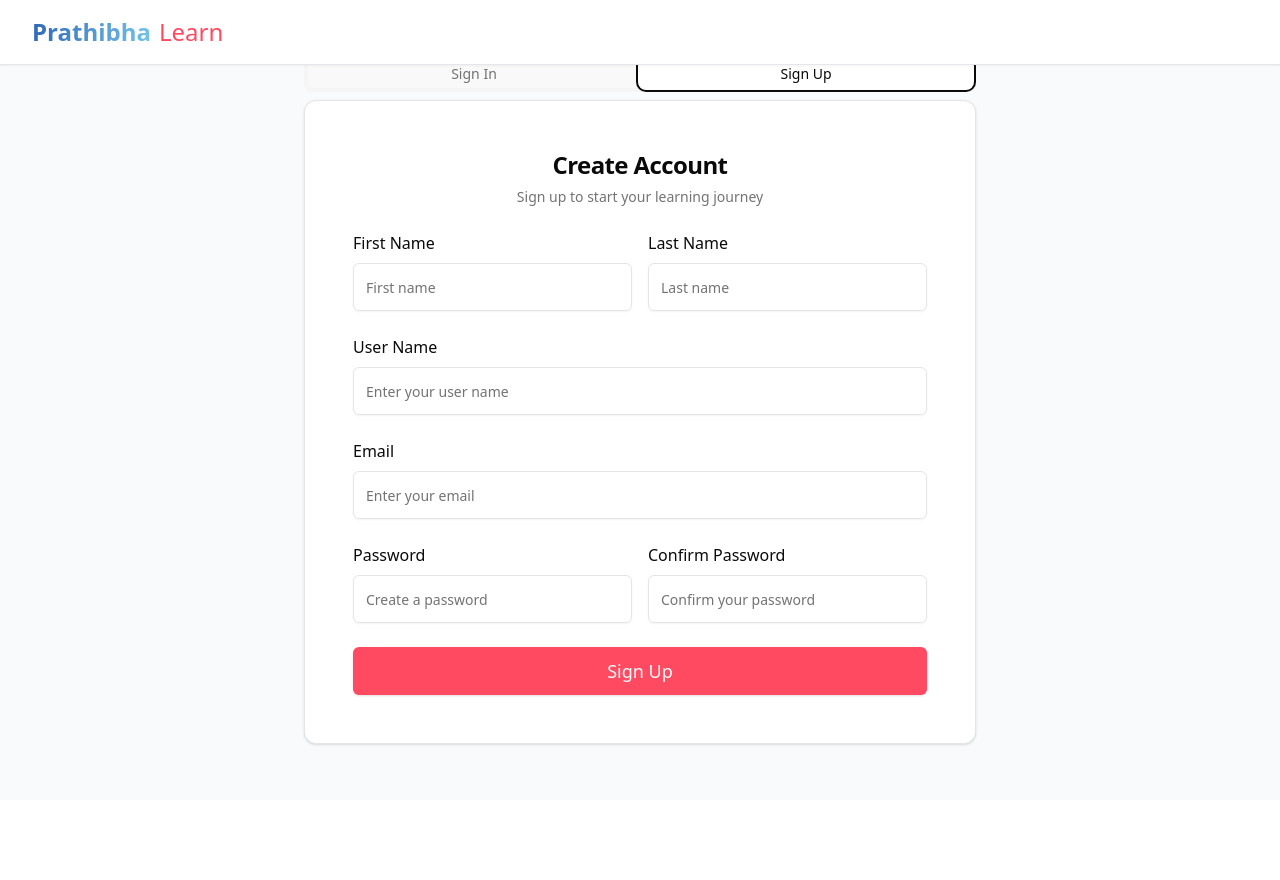
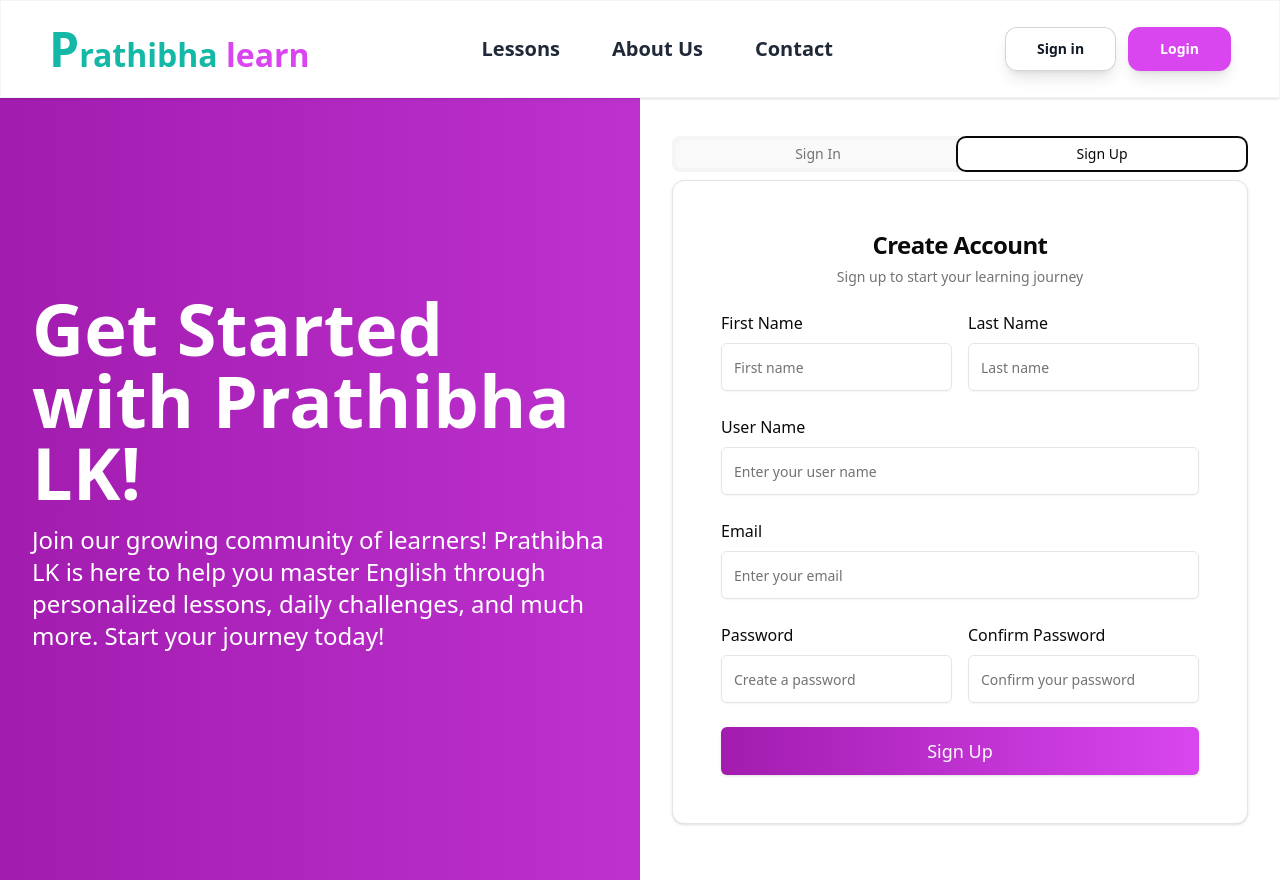
Before and after one commit to Dulina-Chandul/prathibha-lk-dev, a React (Vite) app in the folder frontend/: page /auth in a window 1280 px wide. Both pictures are taken after a click on the tab "Sign Up". Before the commit the page ends 800 px from the top, so only its background shows below. Built offline with nearby package versions, Linux system fonts and the light colour scheme; no server answers.

Commit message:
Sign In Sign Up
80% Process Done
Need to create the error toast when user entered the wrong details while Sign In

```diff
--- a/frontend/src/App.jsx
+++ b/frontend/src/App.jsx
@@ -9,9 +9,12 @@ import AddNewCoursePage from "./pages/instructor/add-course/AddNewCoursePage";
 import CourseDetailsPage from "./pages/student/course-details/CourseDetailsPage";
 
 function App() {
-  const { auth } = useContext(AuthContext);
+  const { auth, setNumberOFLoginsInASession, numberOFLoginsInASession } =
+    useContext(AuthContext);
 
   console.log("User : ", auth.user);
+
+  // console.log("Number of logins in a session: ", numberOFLoginsInASession);
 
   return (
     <div>
--- /dev/null
+++ b/frontend/src/components/common-view/CommonHeader.jsx
@@ -0,0 +1,59 @@
+import React from "react";
+import { Link } from "react-router-dom";
+
+const CommonHeader = () => {
+  return (
+    <header className="fixed inset-x-0 top-0 z-30 mx-auto w-full border border-gray-100 bg-white py-3 shadow backdrop-blur-lg">
+      <div className="px-12">
+        <div className="flex items-center justify-between">
+          <div className="flex shrink-0">
+            <Link aria-current="page" className="flex items-center" to="/home">
+              <h1 className="h-15 text-[#14b8a6] text-[3rem] font-bold">P</h1>
+              <h1 className="h-9 w-auto text-[2rem] text-[#14b8a6] font-bold">
+                rathibha <span className="text-[#d946ef]">learn</span>
+              </h1>
+              <p className="sr-only">Prathibha learn</p>
+            </Link>
+          </div>
+          <div className="hidden md:flex md:items-center md:justify-center md:gap-5">
+            <Link
+              aria-current="page"
+              className="inline-block rounded-lg px-4 py-2 text-xl font-semibold text-gray-800 transition-transform duration-200 hover:bg-gray-200 hover:text-gray-900 hover:scale-105"
+              to="/lessons"
+            >
+              Lessons
+            </Link>
+            <Link
+              className="inline-block rounded-lg px-4 py-2 text-xl font-semibold text-gray-800 transition-transform duration-200 hover:bg-gray-200 hover:text-gray-900 hover:scale-105"
+              to="/about-us"
+            >
+              About Us
+            </Link>
+            <Link
+              className="inline-block rounded-lg px-4 py-2 text-xl font-semibold text-gray-800 transition-transform duration-200 hover:bg-gray-200 hover:text-gray-900 hover:scale-105"
+              to="/contact"
+            >
+              Contact
+            </Link>
+          </div>
+          <div className="flex items-center justify-end gap-3">
+            <Link
+              className="hidden items-center justify-center rounded-xl bg-white px-8 py-3 text-sm font-semibold text-gray-900 shadow-lg ring-1 ring-inset ring-gray-300 transition-all duration-200  hover:scale-105 sm:inline-flex"
+              to="/auth"
+            >
+              Sign in
+            </Link>
+            <Link
+              className="inline-flex items-center justify-center rounded-xl bg-[#d946ef] px-8 py-3 text-sm font-semibold text-white shadow-lg transition-all duration-300 ease-in-out transform hover:bg-[#a21caf] hover:scale-110 focus-visible:outline focus-visible:outline-2 focus-visible:outline-offset-2 focus-visible:outline-blue-600"
+              to="/auth"
+            >
+              Login
+            </Link>
+          </div>
+        </div>
+      </div>
+    </header>
+  );
+};
+
+export default CommonHeader;
--- a/frontend/src/components/form-controller-common/CommonForm.jsx
+++ b/frontend/src/components/form-controller-common/CommonForm.jsx
@@ -4,6 +4,7 @@ import { Button } from "../ui/button";
 import FormControls from "./FormControls";
 import Confetti from "react-confetti";
 import toast, { Toaster } from "react-hot-toast";
+import { AuthContext } from "@/context/auth-context/AuthContext";
 
 const CommonForm = ({
   handleSubmit,
@@ -14,6 +15,8 @@ const CommonForm = ({
 }) => {
   const [showConfetti, setShowConfetti] = useState(false);
 
+  const { auth } = useContext(AuthContext);
+
   useEffect(() => {
     if (showConfetti) {
       const timer = setTimeout(() => {
@@ -23,11 +26,8 @@ const CommonForm = ({
     }
   }, [showConfetti]);
 
-  // Confirm Password in Sign Up process
   const checkPassword = () => {
     if (formData.password !== formData.confirmPassword) {
-      console.log(formData.password);
-      console.log(formData.confirmPassword);
       toast.error("Password doesn't match. Please try again.", {
         position: "top-right",
       });
@@ -36,22 +36,38 @@ const CommonForm = ({
     return true;
   };
 
-  const handleFormSubmit = (e) => {
+  const handleFormSubmit = async (e) => {
     e.preventDefault();
 
     if (buttonText === "Sign Up") {
       if (!checkPassword()) {
         return;
       }
+    }
 
-      toast.success("Registration successful!", {
+    try {
+      const result = await handleSubmit(e);
+
+      if (buttonText === "Sign Up") {
+        if (result.success) {
+          toast.success("Registration successful!", {
+            position: "top-right",
+          });
+          setShowConfetti(true);
+        } else {
+          toast.error(result.message || "Username or Email already exist", {
+            position: "top-right",
+          });
+        }
+      }
+    } catch (error) {
+      // Send Error Code
+      toast.error(error.message || "An error occurred during registration.", {
         position: "top-right",
       });
-      setShowConfetti(true);
     }
 
     setFormData({});
-    handleSubmit(e);
   };
 
   return (
@@ -61,7 +77,7 @@ const CommonForm = ({
         toastOptions={{
           duration: 8000,
         }}
-      />{" "}
+      />
       <form onSubmit={handleFormSubmit}>
         <FormControls
           formControlls={formControlls}
@@ -70,7 +86,7 @@ const CommonForm = ({
         />
         <Button
           type="submit"
-          className="w-full h-12 text-lg bg-[#FF4A61] hover:bg-[#ff3349] mt-6"
+          className="w-full h-12 text-lg bg-gradient-to-r transition-colors duration-5000 ease-in-out from-[#a21caf] to-[#d946ef] mt-6 hover:bg-gradient-to-r hover:from-[#d946ef] hover:to-[#a21caf] hover:text-white"
         >
           {buttonText}
         </Button>
--- a/frontend/src/context/auth-context/AuthContext.jsx
+++ b/frontend/src/context/auth-context/AuthContext.jsx
@@ -15,13 +15,23 @@ export const AuthProvider = ({ children }) => {
     authenticated: false,
     user: null,
   });
+  const [numberOFLoginsInASession, setNumberOFLoginsInASession] = useState(0);
 
   const handleSignUpSubmit = async (e) => {
     e.preventDefault();
-    const data = await registerService(signUpFormData);
-    console.log(data);
+    try {
+      const data = await registerService(signUpFormData);
+      console.log(data);
+      return data;
+    } catch (error) {
+      console.log(error);
+      if (error.response && error.response.status === 400) {
+        throw new Error("Username or Email already exist");
+      } else {
+        throw new Error("An error occurred during registration.");
+      }
+    }
   };
-
   const handleSignInSubmit = async (e) => {
     e.preventDefault();
     const data = await loginService(signInFormData);
@@ -35,6 +45,8 @@ export const AuthProvider = ({ children }) => {
         authenticated: true,
         user: data.data.user,
       });
+      // Update the number of logins in a session
+      setNumberOFLoginsInASession((prev) => prev + 1);
     } else {
       setAuth({
         authenticated: false,
@@ -85,6 +97,8 @@ export const AuthProvider = ({ children }) => {
         handleSignInSubmit,
         auth,
         resetCredentials,
+        numberOFLoginsInASession,
+        setNumberOFLoginsInASession,
       }}
     >
       {children}
--- a/frontend/src/pages/auth/AuthPage.jsx
+++ b/frontend/src/pages/auth/AuthPage.jsx
@@ -11,8 +11,10 @@ import {
 import { signInFormControll, signUpFormControll } from "@/config/config";
 import CommonForm from "@/components/form-controller-common/CommonForm";
 import { AuthContext } from "@/context/auth-context/AuthContext";
+import CommonHeader from "@/components/common-view/CommonHeader";
 
 const AuthPage = () => {
+  const [currentTab, setCurrentTab] = useState("signin");
   const {
     signUpFormData,
     setSignUpFormData,
@@ -22,23 +24,46 @@ const AuthPage = () => {
     handleSignInSubmit,
   } = useContext(AuthContext);
 
+  const getLeftSideContent = () => {
+    if (currentTab === "signin") {
       return (
-    <div className="flex flex-col min-h-screen">
-      <header className="fixed top-0 w-full bg-white border-b border-gray-200 shadow-sm">
-        <div className="max-w-7xl mx-auto px-4 sm:px-6 lg:px-8">
-          <div className="flex justify-between items-center h-16">
-            <Link to="/" className="flex items-center space-x-2">
-              <span className="text-2xl font-bold bg-gradient-to-r from-[#3168ba] to-[#73c3e8] bg-clip-text text-transparent">
-                Prathibha
-              </span>
-              <span className="text-2xl font-medium text-[#FF4A61]">Learn</span>
-            </Link>
+        <div className="flex-1 flex flex-col justify-center p-8 text-white">
+          <h2 className="text-8xl text-white font-bold mb-4 ">Welcome Back!</h2>
+          <p className="text-2xl mb-4">
+            We're glad to see you again! Sign in to continue improving your
+            English skills with Prathibha LK. Your learning journey is <br />{" "}
+            <span className="font-bold ">just one step away!</span>
+          </p>
         </div>
+      );
+    } else if (currentTab === "signup") {
+      return (
+        <div className="flex-1 flex flex-col justify-center p-8 text-white">
+          <h2 className="text-7xl font-bold mb-4">
+            Get Started with Prathibha LK!
+          </h2>
+          <p className="text-2xl mb-4">
+            Join our growing community of learners! Prathibha LK is here to help
+            you master English through personalized lessons, daily challenges,
+            and much more. Start your journey today!
+          </p>
         </div>
-      </header>
-      <main className="flex items-center justify-center min-h-screen bg-gray-50 px-4">
-        <Tabs defaultValue="signin" className="w-full max-w-2xl">
-          <TabsList className="grid w-full grid-cols-2">
+      );
+    }
+  };
+
+  return (
+    <div className="flex flex-col min-h-screen w-screen overflow-x-hidden">
+      <CommonHeader />
+      <main className="flex flex-row items-center justify-center min-h-screen bg-gray-50 bg-gradient-to-r from-[#a21caf] to-[#d946ef] mt-20">
+        {getLeftSideContent()}
+        <div className="flex-1 flex flex-col items-center justify-center min-h-screen p-8 bg-white">
+          <Tabs
+            defaultValue="signin"
+            className="w-full max-w-2xl"
+            onValueChange={setCurrentTab}
+          >
+            <TabsList className="grid w-full grid-cols-2 ">
               <TabsTrigger value="signin">Sign In</TabsTrigger>
               <TabsTrigger value="signup">Sign Up</TabsTrigger>
             </TabsList>
@@ -47,13 +72,14 @@ const AuthPage = () => {
             <TabsContent value="signin">
               <Card className="p-6">
                 <CardHeader>
-                <CardTitle className="text-2xl text-center">Sign In</CardTitle>
+                  <CardTitle className="text-2xl text-center">
+                    Sign In
+                  </CardTitle>
                   <CardDescription className="text-center">
                     Sign in to your account
                   </CardDescription>
                 </CardHeader>
                 <CardContent>
-                {/* Sending Sign in form details */}
                   <CommonForm
                     formControlls={signInFormControll}
                     formData={signInFormData}
@@ -77,7 +103,6 @@ const AuthPage = () => {
                   </CardDescription>
                 </CardHeader>
                 <CardContent>
-                {/* Sending Sign up form details */}
                   <CommonForm
                     formControlls={signUpFormControll}
                     formData={signUpFormData}
@@ -89,6 +114,7 @@ const AuthPage = () => {
               </Card>
             </TabsContent>
           </Tabs>
+        </div>
       </main>
     </div>
   );
--- a/frontend/src/pages/instructor/dashboard/InstructorDashboardPage.jsx
+++ b/frontend/src/pages/instructor/dashboard/InstructorDashboardPage.jsx
@@ -6,11 +6,16 @@ import { Tabs } from "@/components/ui/tabs";
 import { AuthContext } from "@/context/auth-context/AuthContext";
 import { TabsContent } from "@radix-ui/react-tabs";
 import { BarChart, Book, LogOut } from "lucide-react";
-import React, { useContext, useState } from "react";
+import React, { useContext, useEffect, useState } from "react";
+import toast, { Toaster } from "react-hot-toast";
 
 const InstructorDashboardPage = () => {
   const [activeTab, setActiveTab] = useState("dashboard");
-  const { resetCredentials } = useContext(AuthContext);
+  const {
+    resetCredentials,
+    numberOFLoginsInASession,
+    setNumberOFLoginsInASession,
+  } = useContext(AuthContext);
   const menuItems = [
     {
       icon: BarChart,
@@ -44,6 +49,17 @@ const InstructorDashboardPage = () => {
     resetCredentials();
     sessionStorage.clear();
   };
+
+  // Showing Toast effect for loggin
+  useEffect(() => {
+    if (numberOFLoginsInASession === 1) {
+      console.log("Loggin Successfully!");
+      toast.success("Loggin Successfully!", {
+        position: "top-right",
+      });
+      setNumberOFLoginsInASession(0);
+    }
+  }, []);
 
   return (
     <div className="flex h-full min-h-screen bg-gradient-to-br from-[#3168ba]/10 to-[#73c3e8]/10">
@@ -98,6 +114,7 @@ const InstructorDashboardPage = () => {
               </TabsContent>
             ))}
           </Tabs>
+          <Toaster toastOptions={{ duration: 8000 }} />
         </div>
       </main>
     </div>
```
Also changed, not shown: 1 other file (tests, documents, lock files or other folders). Lines whose indentation alone changed are shown as unchanged.
